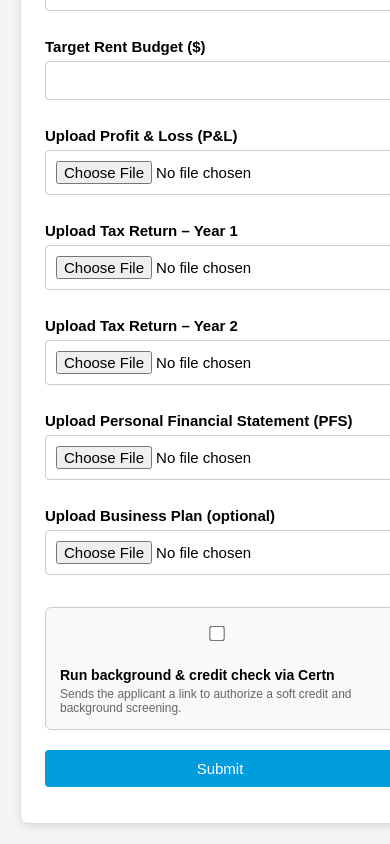
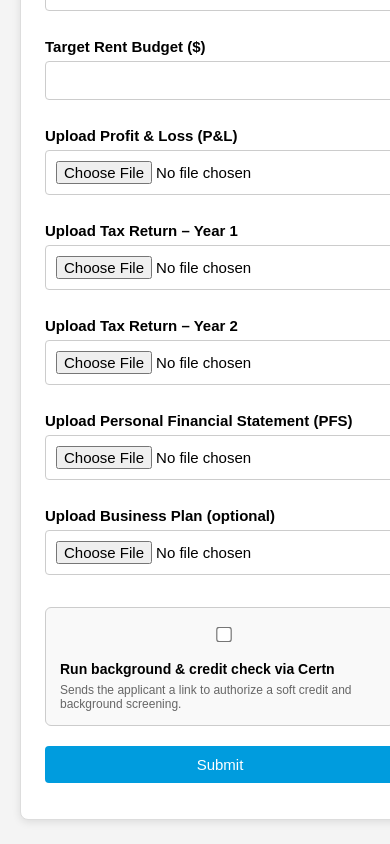
Before and after one commit to Adeptwell/TenantScore, a plain HTML site: page static/index.html in a window 390 px wide. Shown: the part 1357-2201 px from the top of the page. Drawn offline with Linux system fonts and the light colour scheme.

Commit message:
Final mobile and desktop polish for index.html

```diff
--- a/static/index.html
+++ b/static/index.html
@@ -77,30 +77,22 @@
       border: 1px solid #ccc;
       border-radius: 6px;
       margin-top: 20px;
+      text-align: left;
     }
-    .checkbox-row {
-      display: flex;
-      flex-wrap: wrap;
-      align-items: flex-start;
-    }
-    .checkbox-row input[type="checkbox"] {
-      margin-right: 10px;
-      margin-top: 5px;
+    .checkbox-container input[type="checkbox"] {
       transform: scale(1.2);
-    }
-    .checkbox-text {
-      flex: 1 1 80%;
-      display: flex;
-      flex-direction: column;
+      margin-bottom: 10px;
     }
     .checkbox-label {
       font-weight: bold;
       font-size: 15px;
+      display: block;
+      margin-top: 10px;
     }
     .checkbox-subtext {
       font-size: 13px;
       color: #666;
-      margin-top: 4px;
+      margin-top: 6px;
     }
     @media (max-width: 600px) {
       h2 {
@@ -185,14 +177,10 @@
       <input type="file" id="business_plan_file">
 
       <div class="checkbox-container">
-        <div class="checkbox-row">
-          <input type="checkbox" id="run_certn" />
-          <div class="checkbox-text">
-            <label for="run_certn" class="checkbox-label">Run background & credit check via Certn</label>
-            <div class="checkbox-subtext">
-              Sends the applicant a link to authorize a soft credit and background screening.
-            </div>
-          </div>
+        <input type="checkbox" id="run_certn" />
+        <label for="run_certn" class="checkbox-label">Run background & credit check via Certn</label>
+        <div class="checkbox-subtext">
+          Sends the applicant a link to authorize a soft credit and background screening.
         </div>
       </div>
 
```
